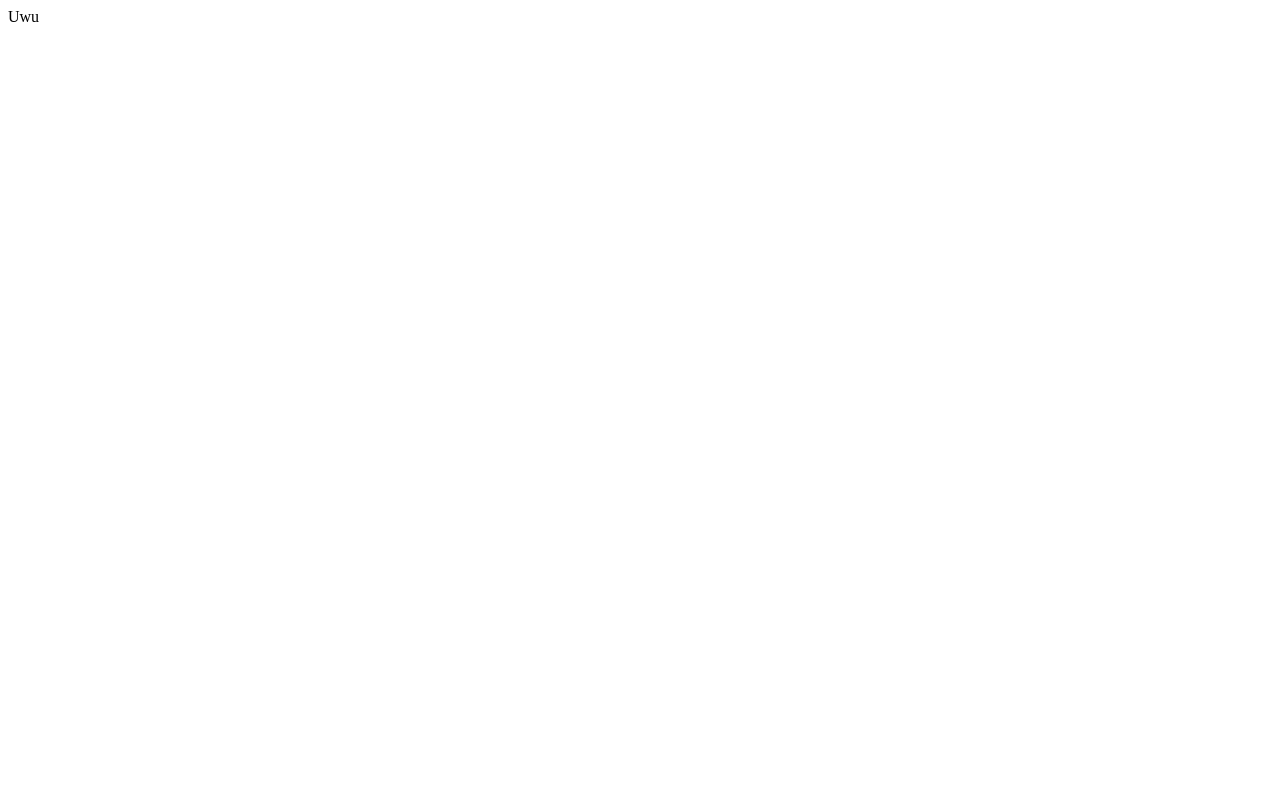
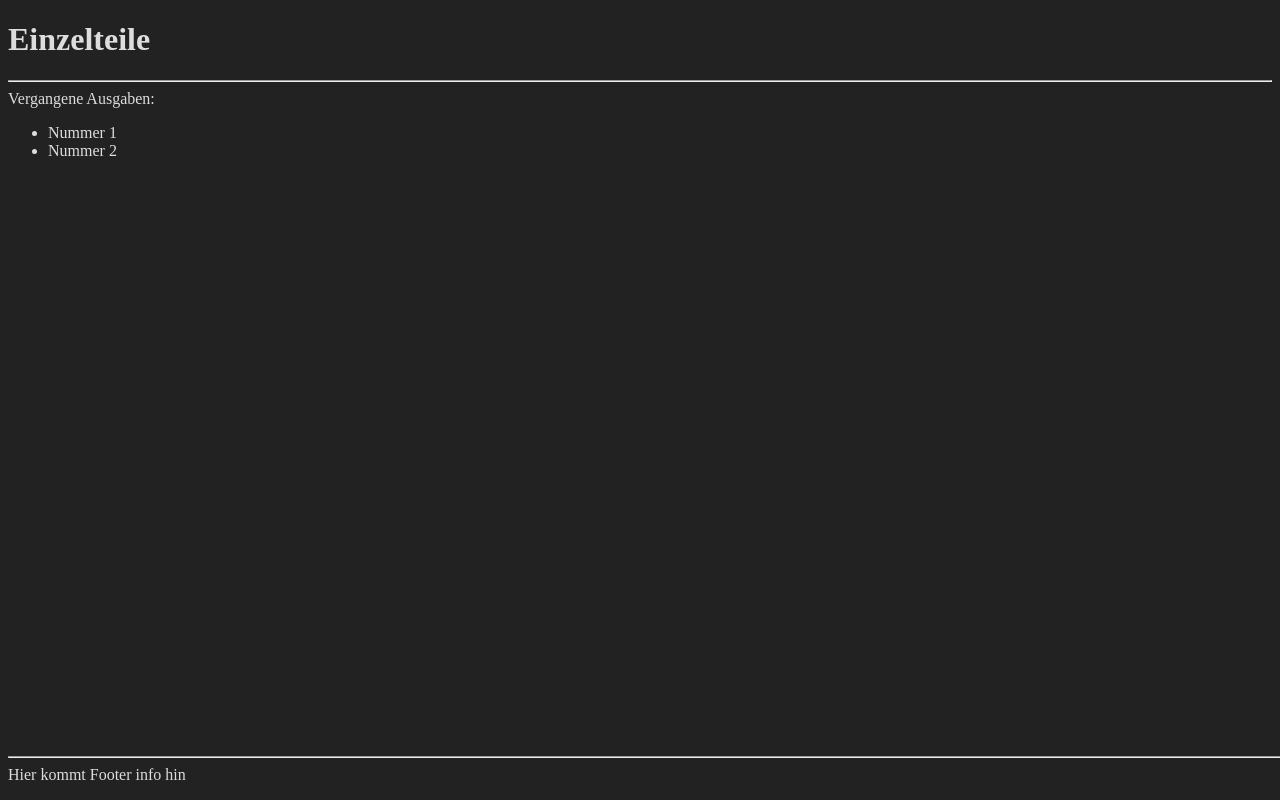
Before and after one commit to simonwuelker/einzelteile, a plain HTML site: page index.html in a window 1280 px wide. Drawn offline with Linux system fonts and the light colour scheme.

Commit message:
Sketch out header/footer
Signed-off-by: Simon Wülker <simon.wuelker@arcor.de>

```diff
--- a/index.html
+++ b/index.html
@@ -1 +1,42 @@
-Uwu
+<!DOCTYPE html>
+<html>
+    <head>
+        <meta charset="utf8">
+        <title>Einzelteile</title>
+        <style>
+        html {
+            width: 100%;
+            height: 100%;
+
+            --background: #222;
+            --text: #ddd;
+        }
+
+        body {
+            background-color: var(--background);
+            color: var(--text);
+            fill: var(--text);
+
+            & #footer {
+                position: fixed;
+                width: 100%;
+                bottom: 0em;
+                padding-bottom: 1em;
+            }
+        }
+        </style>
+    </head>
+    <body>
+        <h1>Einzelteile</h1>
+        <hr>
+        Vergangene Ausgaben:
+        <ul id="publication-list">
+            <li>Nummer 1</li>
+            <li>Nummer 2</li>
+        </ul>
+        <div id="footer">
+            <hr>
+                Hier kommt Footer info hin
+        </div>
+    </body>
+</html>
```
